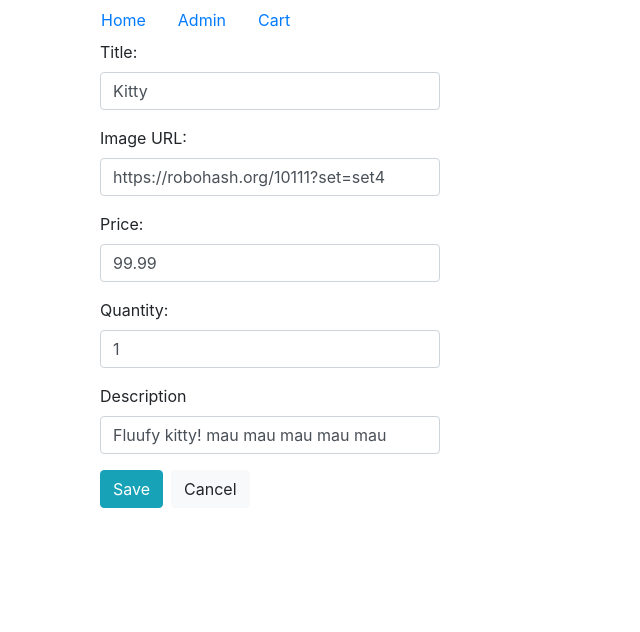
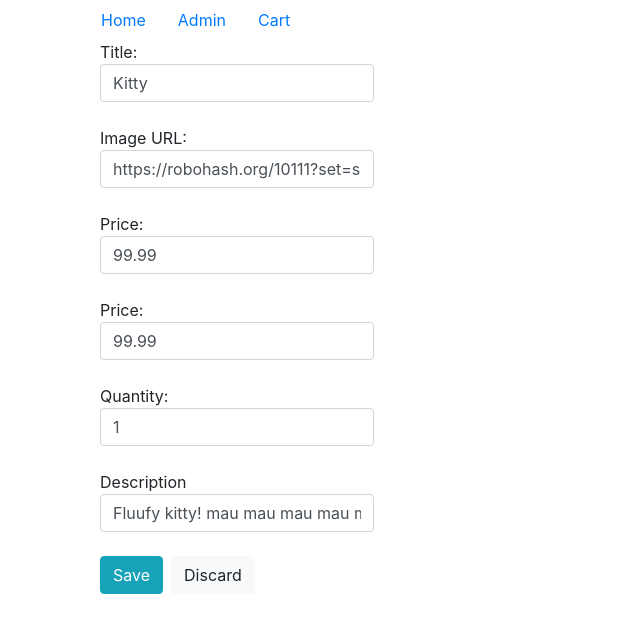
Before and after one commit to aurelijadro/JavaTechnologies, a React (Create React App) app: page /admin/products/10111 in a window 1280 px wide. Shown: the top 632 px of the page, without its empty margins (0-640 px from the left). Built offline with nearby package versions, Linux system fonts and the light colour scheme.

Commit message:
product administration component

```diff
--- a/src/components/AdminPanel.jsx
+++ b/src/components/AdminPanel.jsx
@@ -5,10 +5,10 @@ import { AppDataContext } from "../context";
 export default function AdminPanel() {
   const appData = React.useContext(AppDataContext);
   const productList = appData.products.map((product, index) => (
-    <div className="row">
+    <div className="row" key={product.id}>
       <div className="col-2">{index + 1}</div>
       <div className="col-2">
-        <img src={product.imageURL} className="img-fluid" alt={product.name} />
+        <img src={product.imageURL} className="img-fluid" alt="" />
       </div>
       <Link className="col-6" to={`/admin/products/${product.id}`}>
         {product.name}
--- a/src/components/productAdministrationComponent/productAdministrationComponent.jsx
+++ b/src/components/productAdministrationComponent/productAdministrationComponent.jsx
@@ -26,6 +26,7 @@ class ProductAdministrationComponent extends React.Component {
       }
       this.state = {
         mode: "edit",
+        id: product.id,
         title: product.name,
         imageURL: product.imageURL,
         price: product.price,
@@ -43,14 +44,14 @@ class ProductAdministrationComponent extends React.Component {
   handleDescriptionChange = event =>
     this.setState({ description: event.target.value });
 
-  handleUpdate = event => {
+  saveProduct = () => {
     this.context.setProducts(prev =>
       prev.map(product =>
-        product.id !== parseInt(this.props.match.params.id)
+        product.id !== this.state.id
           ? product
           : {
+              ...product,
               name: this.state.title,
-              id: this.props.match.params.id,
               price: parseFloat(this.state.price),
               description: this.state.description,
               quantity: parseInt(this.state.quantity),
@@ -58,17 +59,10 @@ class ProductAdministrationComponent extends React.Component {
             }
       )
     );
-    //event.preventDefault();
+    this.props.history.push("/admin");
   };
-  handleSubmit = event => {
-    console.log(
-      this.state.title,
-      this.state.description,
-      this.state.price,
-      this.state.quantity,
-      this.state.imageURL
-    );
 
+  createProduct = () => {
     this.context.setProducts(prev =>
       prev.concat([
         {
@@ -81,17 +75,17 @@ class ProductAdministrationComponent extends React.Component {
         }
       ])
     );
+    this.props.history.push("/admin");
+  };
 
-    // sukurti nauja produkta app state'e
+  handleSubmit = event => {
+    event.preventDefault();
 
-    this.setState({
-      title: "",
-      imageURL: "",
-      price: "",
-      quantity: "",
-      description: ""
-    });
-    // event.preventDefault();
+    if (this.state.mode === "edit") {
+      this.saveProduct();
+    } else {
+      this.createProduct();
+    }
   };
 
   render() {
@@ -101,51 +95,69 @@ class ProductAdministrationComponent extends React.Component {
           <div className="col-4">
             <form onSubmit={this.handleSubmit}>
               <div className="form-group">
-                <label htmlFor="title">Title:</label>
+                <label>
+                  Title:
                   <input
                     type="text"
-                  id="title"
                     required="required"
                     className="form-control"
                     value={this.state.title}
                     onChange={this.handleTitleChange}
                   />
+                </label>
               </div>
               <div className="form-group">
-                <label htmlFor="imageurl">Image URL:</label>
+                <label>
+                  Image URL:
                   <input
                     type="url"
                     required="required"
-                  id="imageurl"
                     className="form-control"
                     value={this.state.imageURL}
                     onChange={this.handleURLChange}
                   />
+                </label>
               </div>
               <div className="form-group">
-                <label htmlFor="price">Price:</label>
+                <label>
+                  Price:
                   <input
                     type="text"
-                  id="price"
                     required="required"
                     className="form-control"
                     value={this.state.price}
                     onChange={this.handlePriceChange}
                   />
+                </label>
+              </div>
+
+              <div className="form-group">
+                <label>
+                  Price:
+                  <input
+                    type="text"
+                    required="required"
+                    className="form-control"
+                    value={this.state.price}
+                    onChange={this.handlePriceChange}
+                  />
+                </label>
               </div>
               <div className="form-group">
-                <label htmlFor="quantity">Quantity:</label>
+                <label>
+                  Quantity:
                   <input
                     type="number"
-                  id="quantity"
                     required="required"
                     className="form-control"
                     value={this.state.quantity}
                     onChange={this.handleQuantityChange}
                   />
+                </label>
               </div>
               <div className="form-group">
-                <label htmlFor="description">Description</label>
+                <label>
+                  Description
                   <input
                     type="text"
                     id="description"
@@ -154,31 +166,17 @@ class ProductAdministrationComponent extends React.Component {
                     value={this.state.description}
                     onChange={this.handleDescriptionChange}
                   />
+                </label>
               </div>
-              {this.state.mode === "create" ? (
-                <Link
-                  type="submit"
-                  className="btn btn-info"
-                  value="Save"
-                  onClick={this.handleSubmit}
-                  to="/admin"
+              <button type="submit" className="btn btn-info">
+                Save
+              </button>
+              <button
+                className="btn btn-light mx-2"
+                onClick={() => this.props.history.push("/admin")}
               >
-                  Save
-                </Link>
-              ) : (
-                <Link
-                  type="submit"
-                  className="btn btn-info"
-                  value="Save"
-                  onClick={this.handleUpdate}
-                  to="/admin"
-                >
-                  Save
-                </Link>
-              )}
-              <Link className="btn btn-light mx-2" to="/admin">
-                Cancel
-              </Link>
+                Discard
+              </button>
             </form>
           </div>
         </div>
```
Lines whose indentation alone changed are shown as unchanged.
